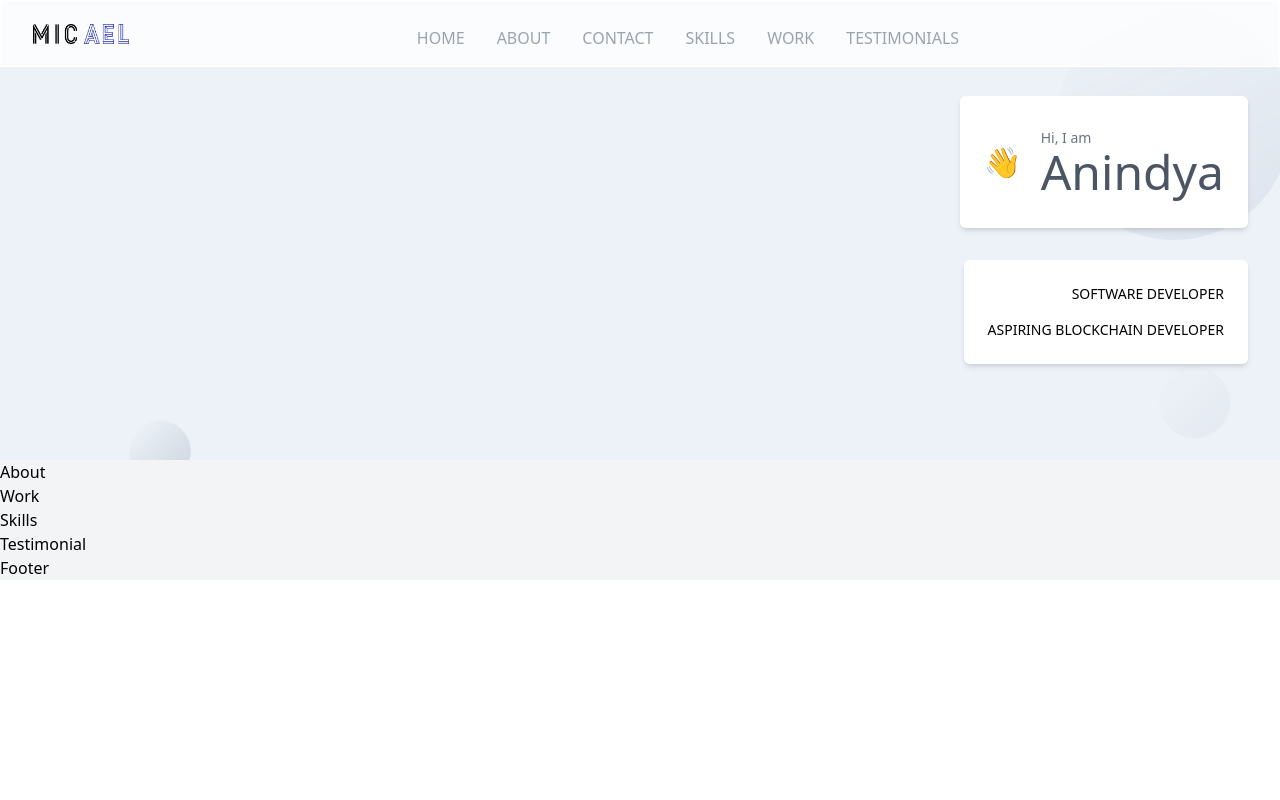
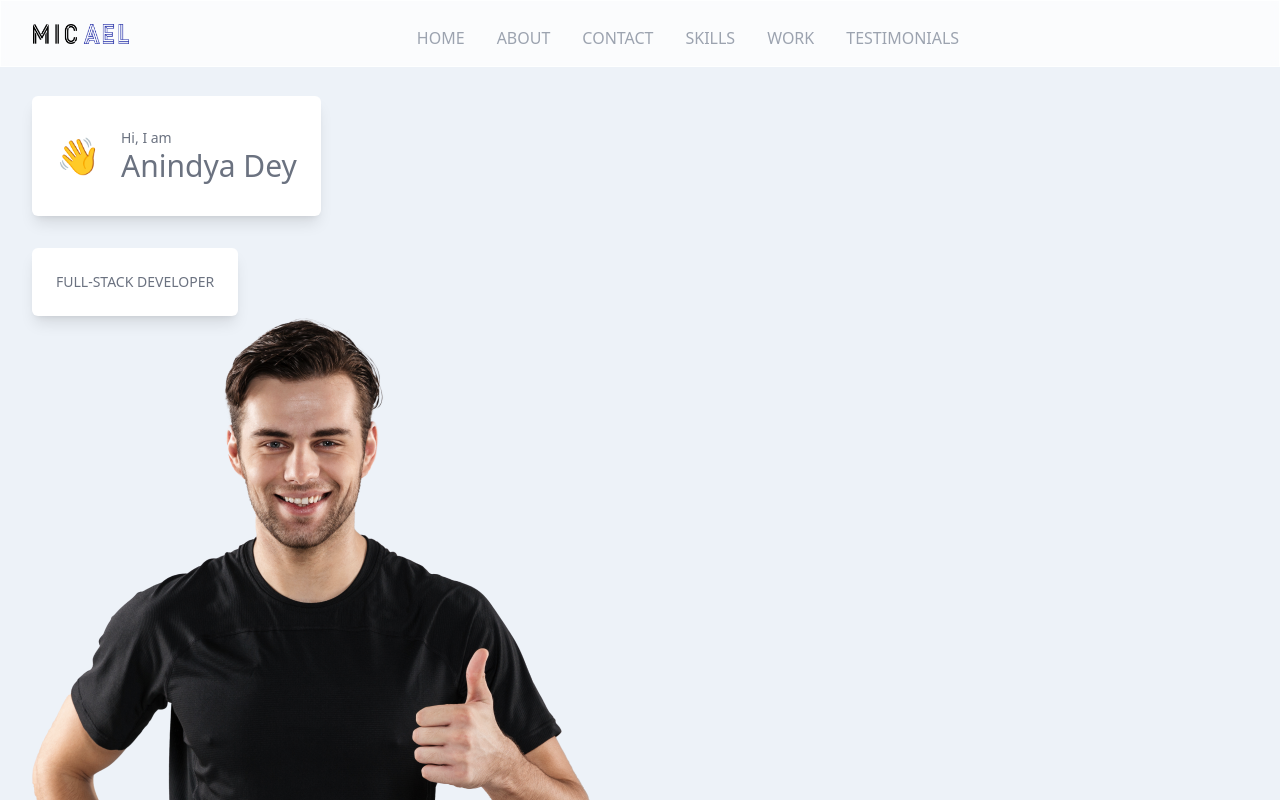
Before and after one commit to LunaMoon1/my-portfolio, a React (Create React App) app in the folder frontend/: page / in a window 1280 px wide. Shown: the top 800 px of the page. Built offline with nearby package versions, Linux system fonts and the light colour scheme.

Commit message:
update Header

```diff
--- a/frontend/src/components/Header.jsx
+++ b/frontend/src/components/Header.jsx
@@ -16,32 +16,29 @@ const scaleVariants = {
 
 const Header = () => {
   return (
-    <div className="flex-1 flex-col w-full h-full items-center justify-center py-24 2xl:py-32  px-8 bg-cover bg-repeat" style={{ backgroundImage: `url(${images.bgIMG})` }}>
+    <div className="flex-1 flex-col w-full h-full items-center justify-center py-24 2xl:py-32 2xl:flex 2xl:flex-row px-8 bg-cover bg-repeat" style={{ backgroundImage: `url(${images.bgIMG})` }}>
       <motion.div
         whileInView={{ x: [-100, 0], opacity: [0, 1] }}
         transition={{ duration: 0.75 }}
       >
-        <div className="w-full flex flex-col items-end">
-          <div className="flex items-center py-8 px-6 bg-white rounded-md shadow-md">
-            <span className="text-3xl">👋</span>
+        <div className="w-full flex flex-col items-start font-light text-gray-500">
+          <div className="flex items-center py-8 px-6 bg-white rounded-md shadow-lg">
+            <span className="text-4xl">👋</span>
             <div className="ml-5">
-              <p className="text-sm font-light text-gray-500">Hi, I am</p>
-              <h1 className="text-5xl font-light text-gray-600">Anindya</h1>
+              <p className="text-sm">Hi, I am</p>
+              <h1 className="text-3xl">Anindya Dey</h1>
             </div>
           </div>
-          <div className="flex flex-col items-end py-4 px-6 bg-white rounded-md shadow-md mt-8 uppercase text-sm">
+          <div className="flex flex-col items-start py-4 px-6 bg-white rounded-md shadow-lg mt-8 uppercase text-sm">
             <p className="py-2">
-              Software Developer
-            </p>
-            <p className="py-2">
-              Aspiring Blockchain Developer
+              Full-stack Developer
             </p>
           </div>
         </div>
       </motion.div>
 
 
-      {/* <motion.div
+      <motion.div
         whileInView={{ opacity: [0, 1] }}
         transition={{ duration: 0.5, delayChildren: 0.5 }}
       >
@@ -61,12 +58,12 @@ const Header = () => {
       >
         {
           [images.flutter, images.redux, images.sass].map((circle, index) =>
-            <div key={`circle-${index}`}>
+            <div key={`circle-${index}`} className="h-12 w-12 my-4 p-2 rounded-full bg-white shadow-lg">
               <img src={circle} alt="tech" />
             </div>
           )
         }
-      </motion.div> */}
+      </motion.div>
     </div>
   );
 };
```
Also changed, not shown: 1 other file (tests, documents, lock files or other folders).
